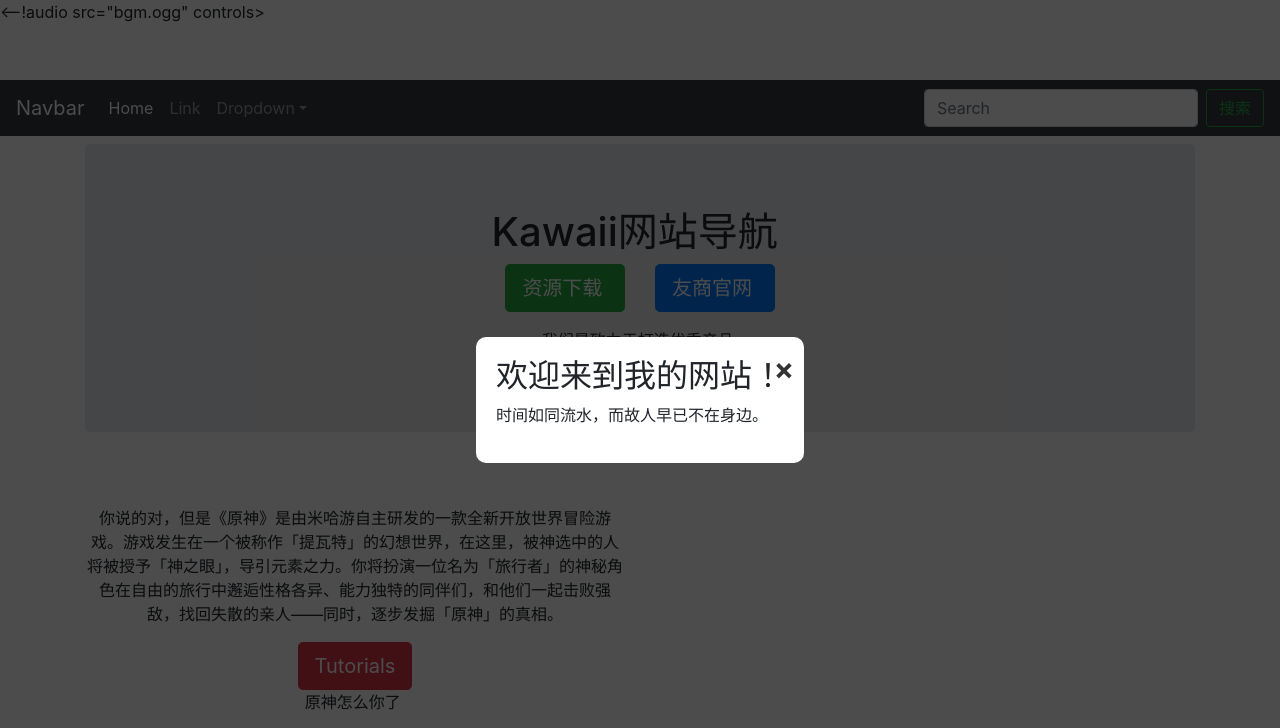
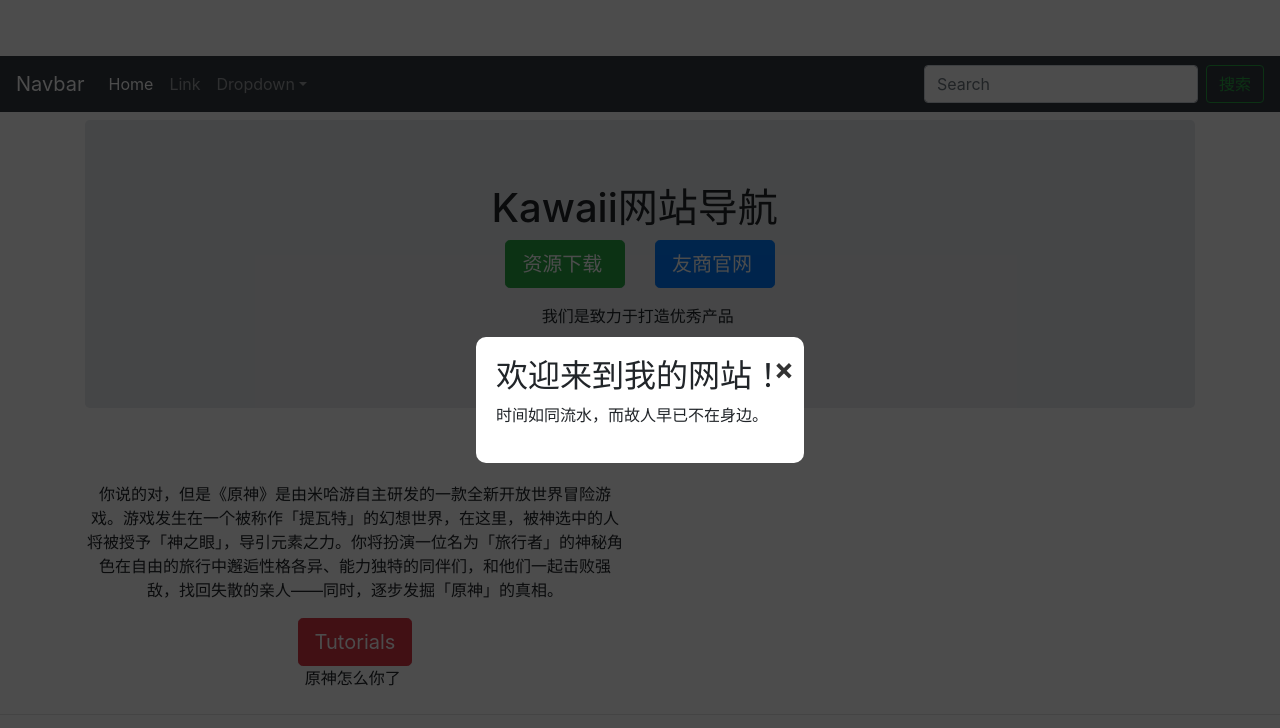
Before and after one commit to tomh500/tomh500.github.io, a plain HTML site: page index.html in a window 1280 px wide. Shown: the top 728 px of the page. Drawn offline with Linux system fonts and the light colour scheme.

Commit message:
Update index.html

```diff
--- a/index.html
+++ b/index.html
@@ -16,7 +16,6 @@
     </style>
   </head>
   <body>
-  <--!audio src="bgm.ogg" controls></audio-->
 <div class="popup" id="popup">
   <div class="popup-content">
     <span class="popup-close" id="close-btn">&times;</span>
```
